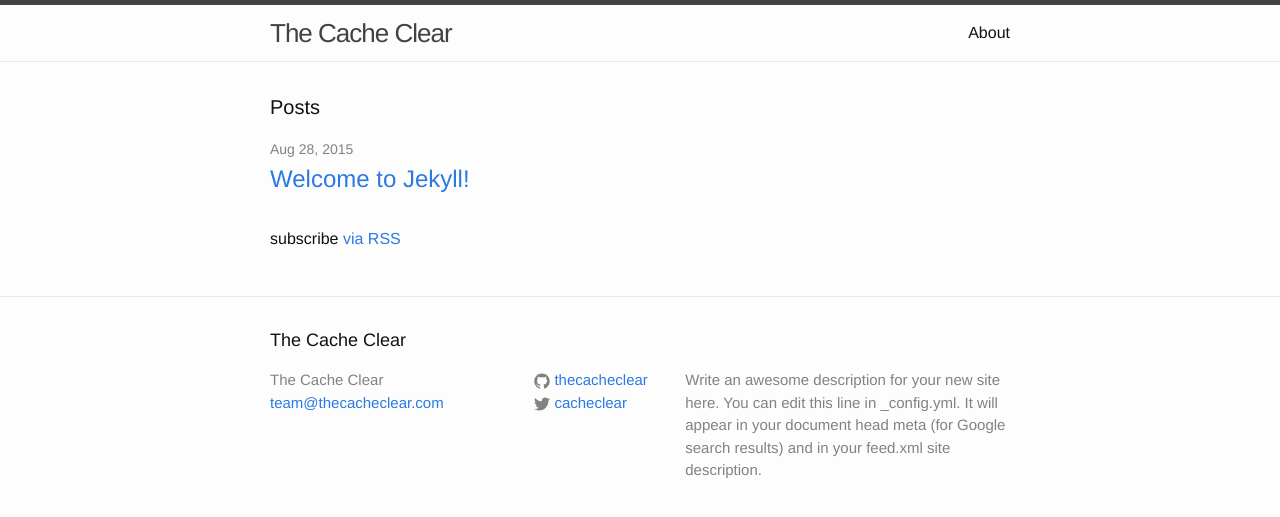
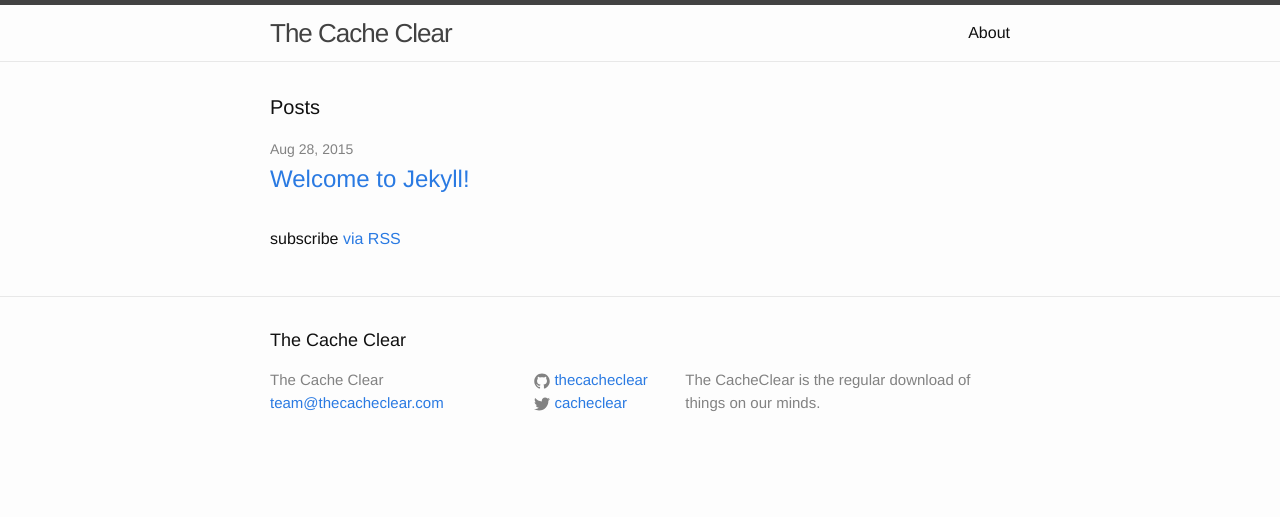
Before and after one commit to thecacheclear/thecacheclear.github.io, a Jekyll site: the page built from index.html, in a window 1280 px wide. Shown: the top 517 px of the page. Built offline with Jekyll 4.4.1, drawn with Linux system fonts in a browser that asks for light colours.

Commit message:
Update description.

```diff
--- a/_config.yml
+++ b/_config.yml
@@ -2,9 +2,7 @@
 title: The Cache Clear
 email: team@thecacheclear.com
 description: > # this means to ignore newlines until "baseurl:"
-  Write an awesome description for your new site here. You can edit this
-  line in _config.yml. It will appear in your document head meta (for
-  Google search results) and in your feed.xml site description.
+  The CacheClear is the regular download of things on our minds.
 baseurl: "" # the subpath of your site, e.g. /blog/
 url: "http://thecacheclearcom" # the base hostname & protocol for your site
 twitter_username: cacheclear
```
